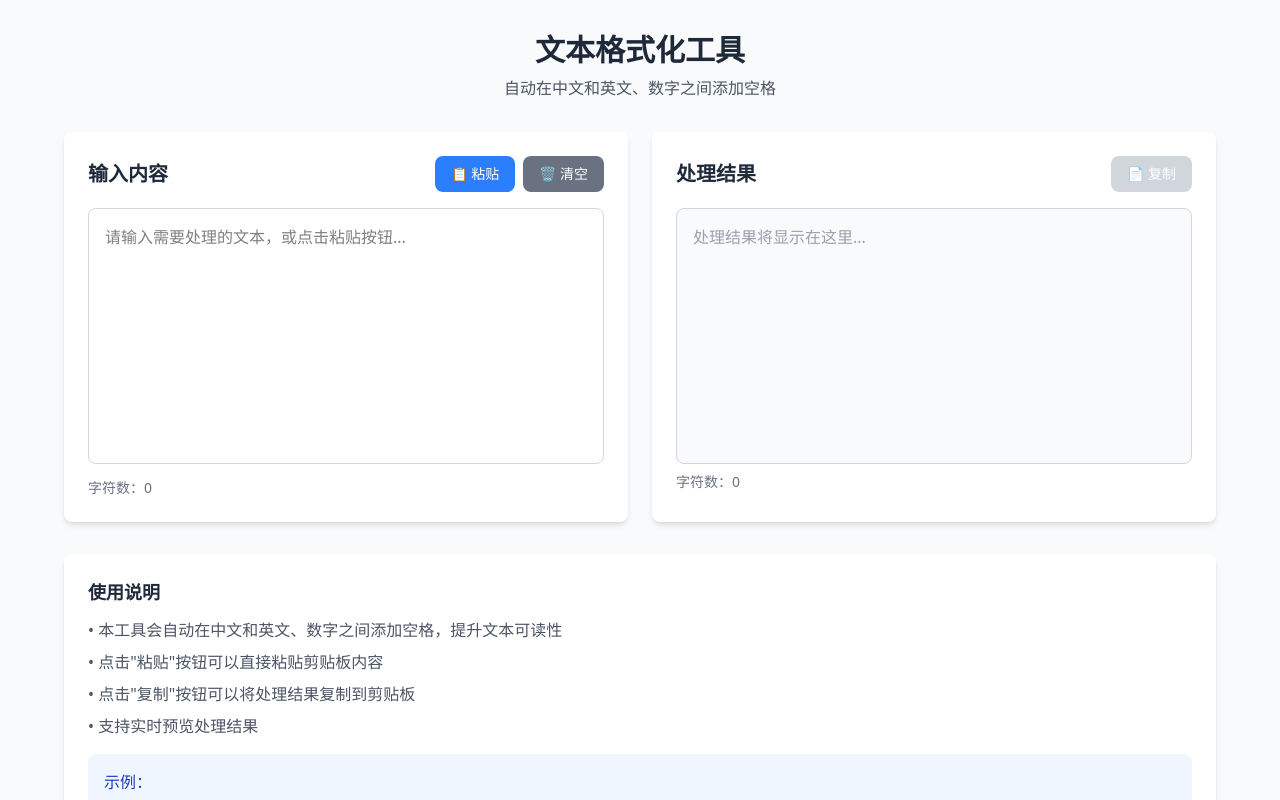
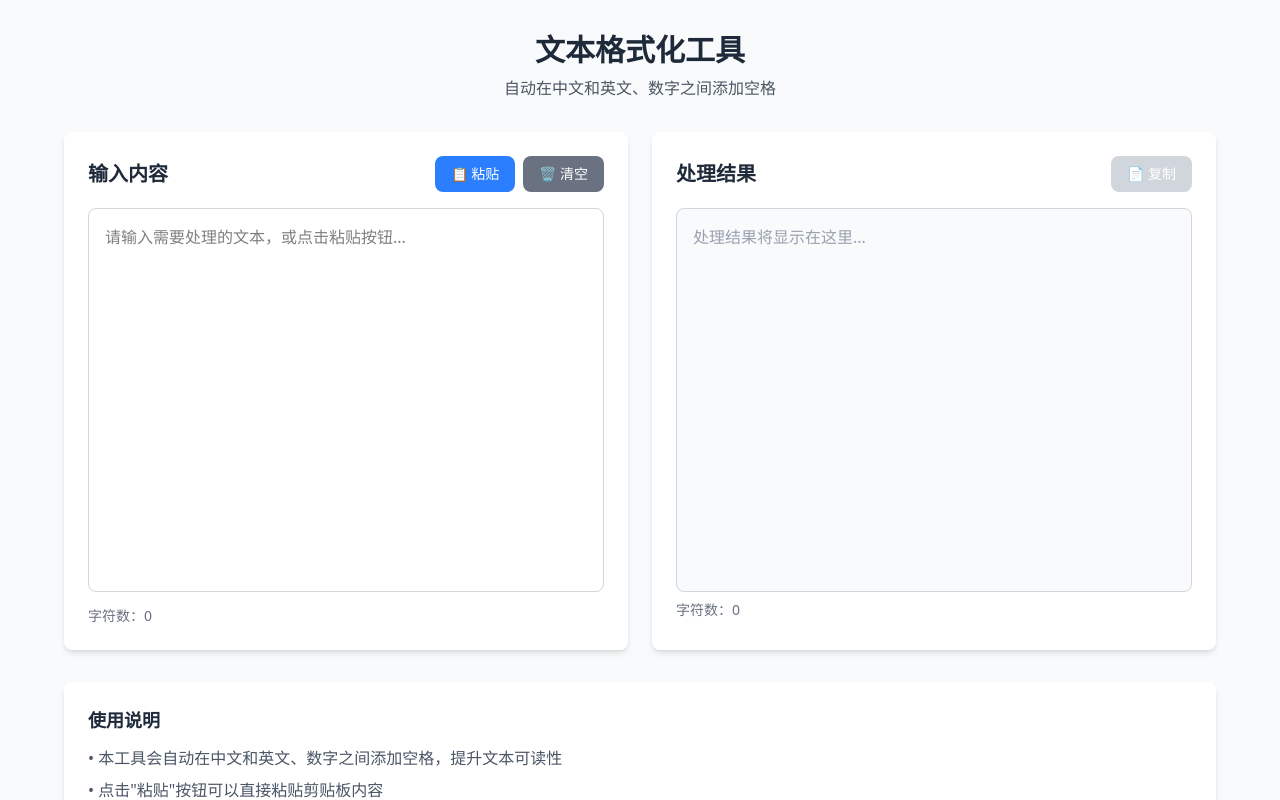
Before and after one commit to Arman19941113/type-gap, a Vue app: page / in a window 1280 px wide. Shown: the top 800 px of the page. Built offline with nearby package versions, Linux system fonts and the light colour scheme.

Commit message:
refactor: 优化代码结构并提升可维护性

```diff
--- a/src/App.vue
+++ b/src/App.vue
@@ -1,28 +1,21 @@
 <script setup lang="ts">
 import { computed, ref } from 'vue'
 import ReloadPWA from './components/ReloadPWA.vue'
+import TextPanel from './components/TextPanel.vue'
 import Toast from './components/Toast.vue'
+import { useScrollSync } from './composables/useScrollSync'
+import { useTextProcessor } from './composables/useTextProcessor'
 
 const toast = ref<InstanceType<typeof Toast> | null>(null)
 const inputText = ref('')
+const { processedText } = useTextProcessor(inputText)
 
 const triggerToast = (message: string) => {
   toast.value?.show(message)
 }
 
 // 处理文本：在中文和英文以及数字之间添加空格
-const processedText = computed(() => {
-  if (!inputText.value) return ''
-
-  return inputText.value
-    // 中文后跟英文/数字，添加空格
-    .replace(/([\u4e00-\u9fa5])([a-zA-Z0-9])/g, '$1 $2')
-    // 英文/数字后跟中文，添加空格
-    .replace(/([a-zA-Z0-9])([\u4e00-\u9fa5])/g, '$1 $2')
-    // 清理多余的空格，但保留换行符
-    .replace(/[ \t]+/g, ' ')
-    .trim()
-})
+// 文本处理逻辑已移至 useTextProcessor.ts
 
 // 粘贴功能
 const handlePaste = async () => {
@@ -55,27 +48,13 @@ const clearInput = () => {
   inputText.value = ''
 }
 
-const inputTextArea = ref<HTMLTextAreaElement | null>(null)
-const outputDiv = ref<HTMLDivElement | null>(null)
+const inputPanel = ref<InstanceType<typeof TextPanel> | null>(null)
+const outputPanel = ref<InstanceType<typeof TextPanel> | null>(null)
 
-let isSyncingScroll = false
+const inputTextArea = computed(() => inputPanel.value?.elementRef)
+const outputDiv = computed(() => outputPanel.value?.elementRef)
 
-const handleScroll = (event: Event) => {
-  if (isSyncingScroll) {
-    isSyncingScroll = false
-    return
-  }
-
-  isSyncingScroll = true
-
-  const source = event.target as HTMLElement
-  const target = source === inputTextArea.value ? outputDiv.value : inputTextArea.value
-
-  if (target) {
-    target.scrollTop = source.scrollTop
-    target.scrollLeft = source.scrollLeft
-  }
-}
+const { handleScroll } = useScrollSync(inputTextArea, outputDiv)
 </script>
 
 <template>
@@ -92,64 +71,25 @@ const handleScroll = (event: Event) => {
       <!-- 主要内容区域 -->
       <div class="grid grid-cols-1 lg:grid-cols-2 gap-6">
         <!-- 输入区域 -->
-        <div class="bg-white rounded-lg shadow-md p-6">
-          <div class="flex items-center justify-between mb-4">
-            <h2 class="text-xl font-semibold text-gray-800">输入内容</h2>
-            <div class="flex gap-2">
-              <button
-                @click="handlePaste"
-                class="px-4 py-2 bg-blue-500 text-white rounded-lg hover:bg-blue-600 transition-colors text-sm"
-              >
-                📋 粘贴
-              </button>
-              <button
-                @click="clearInput"
-                class="px-4 py-2 bg-gray-500 text-white rounded-lg hover:bg-gray-600 transition-colors text-sm"
-              >
-                🗑️ 清空
-              </button>
-            </div>
-          </div>
-
-          <textarea
-            ref="inputTextArea"
-            @scroll="handleScroll"
-            v-model="inputText"
-            placeholder="请输入需要处理的文本，或点击粘贴按钮..."
-            class="w-full h-64 p-4 border border-gray-300 rounded-lg resize-none focus:outline-none focus:ring-2 focus:ring-blue-500 focus:border-transparent"
-          ></textarea>
-
-          <div class="mt-2 text-sm text-gray-500">
-            字符数：{{ inputText.length }}
-          </div>
-        </div>
+        <TextPanel
+          ref="inputPanel"
+          v-model="inputText"
+          title="输入内容"
+          placeholder="请输入需要处理的文本，或点击粘贴按钮..."
+          @paste="handlePaste"
+          @clear="clearInput"
+          @scroll="handleScroll"
+        />
 
         <!-- 输出区域 -->
-        <div class="bg-white rounded-lg shadow-md p-6">
-          <div class="flex items-center justify-between mb-4">
-            <h2 class="text-xl font-semibold text-gray-800">处理结果</h2>
-            <button
-              @click="handleCopy"
-              :disabled="!processedText"
-              class="px-4 py-2 bg-green-500 text-white rounded-lg hover:bg-green-600 transition-colors text-sm disabled:bg-gray-300 disabled:cursor-not-allowed"
-            >
-              📄 复制
-            </button>
-          </div>
-
-          <div
-            ref="outputDiv"
-            @scroll="handleScroll"
-            class="w-full h-64 p-4 border border-gray-300 rounded-lg bg-gray-50 overflow-y-auto whitespace-pre-wrap"
-          >
-            <span v-if="processedText" class="text-gray-800">{{ processedText }}</span>
-            <span v-else class="text-gray-400">处理结果将显示在这里...</span>
-          </div>
-
-          <div class="mt-2 text-sm text-gray-500">
-            字符数：{{ processedText.length }}
-          </div>
-        </div>
+        <TextPanel
+          ref="outputPanel"
+          :model-value="processedText"
+          title="处理结果"
+          is-output
+          @copy="handleCopy"
+          @scroll="handleScroll"
+        />
       </div>
 
       <!-- 使用说明 -->
--- /dev/null
+++ b/src/components/TextPanel.vue
@@ -0,0 +1,83 @@
+<script setup lang="ts">
+import { computed, defineExpose, ref } from 'vue';
+
+const props = defineProps<{
+  modelValue: string
+  title: string
+  placeholder?: string
+  isOutput?: boolean
+}>()
+
+const emit = defineEmits<{
+  (e: 'update:modelValue', value: string): void
+  (e: 'paste'): void
+  (e: 'copy'): void
+  (e: 'clear'): void
+  (e: 'scroll', event: Event): void
+}>()
+
+const charCount = computed(() => props.modelValue.length)
+
+const onInput = (event: Event) => {
+  emit('update:modelValue', (event.target as HTMLTextAreaElement).value)
+}
+
+const elementRef = ref<HTMLElement | null>(null)
+defineExpose({ elementRef })
+</script>
+
+<template>
+  <div class="bg-white rounded-lg shadow-md p-6">
+    <div class="flex items-center justify-between mb-4">
+      <h2 class="text-xl font-semibold text-gray-800">{{ title }}</h2>
+      <div class="flex gap-2">
+        <template v-if="isOutput">
+          <button
+            @click="$emit('copy')"
+            :disabled="!modelValue"
+            class="px-4 py-2 bg-green-500 text-white rounded-lg hover:bg-green-600 transition-colors text-sm disabled:bg-gray-300 disabled:cursor-not-allowed"
+          >
+            📄 复制
+          </button>
+        </template>
+        <template v-else>
+          <button
+            @click="$emit('paste')"
+            class="px-4 py-2 bg-blue-500 text-white rounded-lg hover:bg-blue-600 transition-colors text-sm"
+          >
+            📋 粘贴
+          </button>
+          <button
+            @click="$emit('clear')"
+            class="px-4 py-2 bg-gray-500 text-white rounded-lg hover:bg-gray-600 transition-colors text-sm"
+          >
+            🗑️ 清空
+          </button>
+        </template>
+      </div>
+    </div>
+
+    <div
+      v-if="isOutput"
+      ref="elementRef"
+      @scroll="$emit('scroll', $event)"
+      class="w-full h-96 p-4 border border-gray-300 rounded-lg bg-gray-50 overflow-y-auto whitespace-pre-wrap"
+    >
+      <span v-if="modelValue" class="text-gray-800">{{ modelValue }}</span>
+      <span v-else class="text-gray-400">处理结果将显示在这里...</span>
+    </div>
+    <textarea
+      v-else
+      ref="elementRef"
+      :value="modelValue"
+      @input="onInput"
+      @scroll="$emit('scroll', $event)"
+      :placeholder="placeholder"
+      class="w-full h-96 p-4 border border-gray-300 rounded-lg resize-none focus:outline-none focus:ring-2 focus:ring-blue-500 focus:border-transparent"
+    ></textarea>
+
+    <div class="mt-2 text-sm text-gray-500">
+      字符数：{{ charCount }}
+    </div>
+  </div>
+</template>
--- /dev/null
+++ b/src/composables/useScrollSync.ts
@@ -0,0 +1,29 @@
+import type { Ref } from 'vue'
+
+export function useScrollSync(
+  el1: Ref<HTMLElement | null | undefined>,
+  el2: Ref<HTMLElement | null | undefined>
+) {
+  let isSyncingScroll = false
+
+  const handleScroll = (event: Event) => {
+    if (isSyncingScroll) {
+      isSyncingScroll = false
+      return
+    }
+
+    isSyncingScroll = true
+
+    const source = event.target as HTMLElement
+    const target = source === el1.value ? el2.value : el1.value
+
+    if (target) {
+      target.scrollTop = source.scrollTop
+      target.scrollLeft = source.scrollLeft
+    }
+  }
+
+  return {
+    handleScroll
+  }
+}
--- /dev/null
+++ b/src/composables/useTextProcessor.ts
@@ -0,0 +1,20 @@
+import { computed, type Ref } from 'vue'
+
+export function useTextProcessor(inputText: Ref<string>) {
+  const processedText = computed(() => {
+    if (!inputText.value) return ''
+
+    return inputText.value
+      // 中文后跟英文/数字，添加空格
+      .replace(/([\u4e00-\u9fa5])([a-zA-Z0-9])/g, '$1 $2')
+      // 英文/数字后跟中文，添加空格
+      .replace(/([a-zA-Z0-9])([\u4e00-\u9fa5])/g, '$1 $2')
+      // 清理多余的空格，但保留换行符
+      .replace(/[ \t]+/g, ' ')
+      .trim()
+  })
+
+  return {
+    processedText
+  }
+}
```
